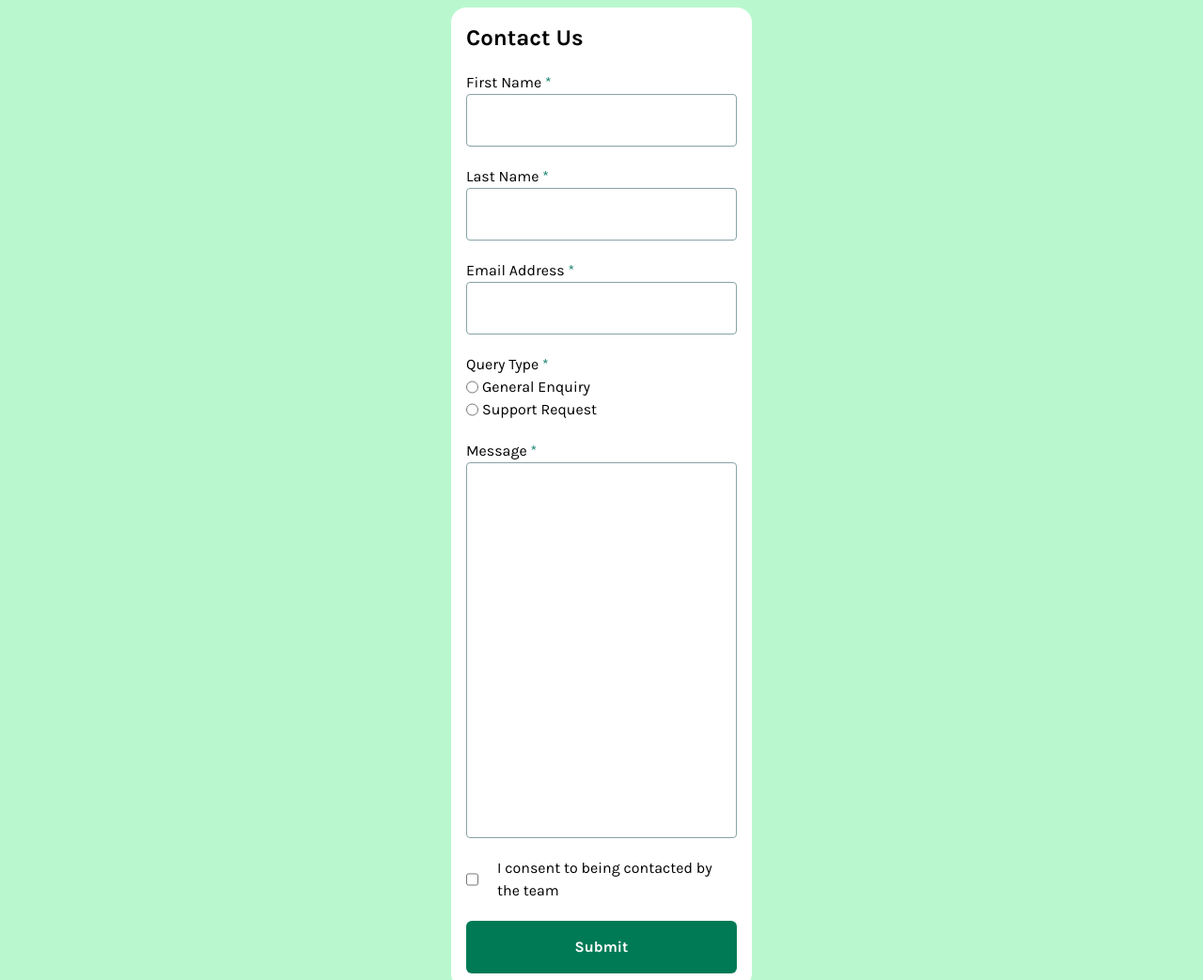
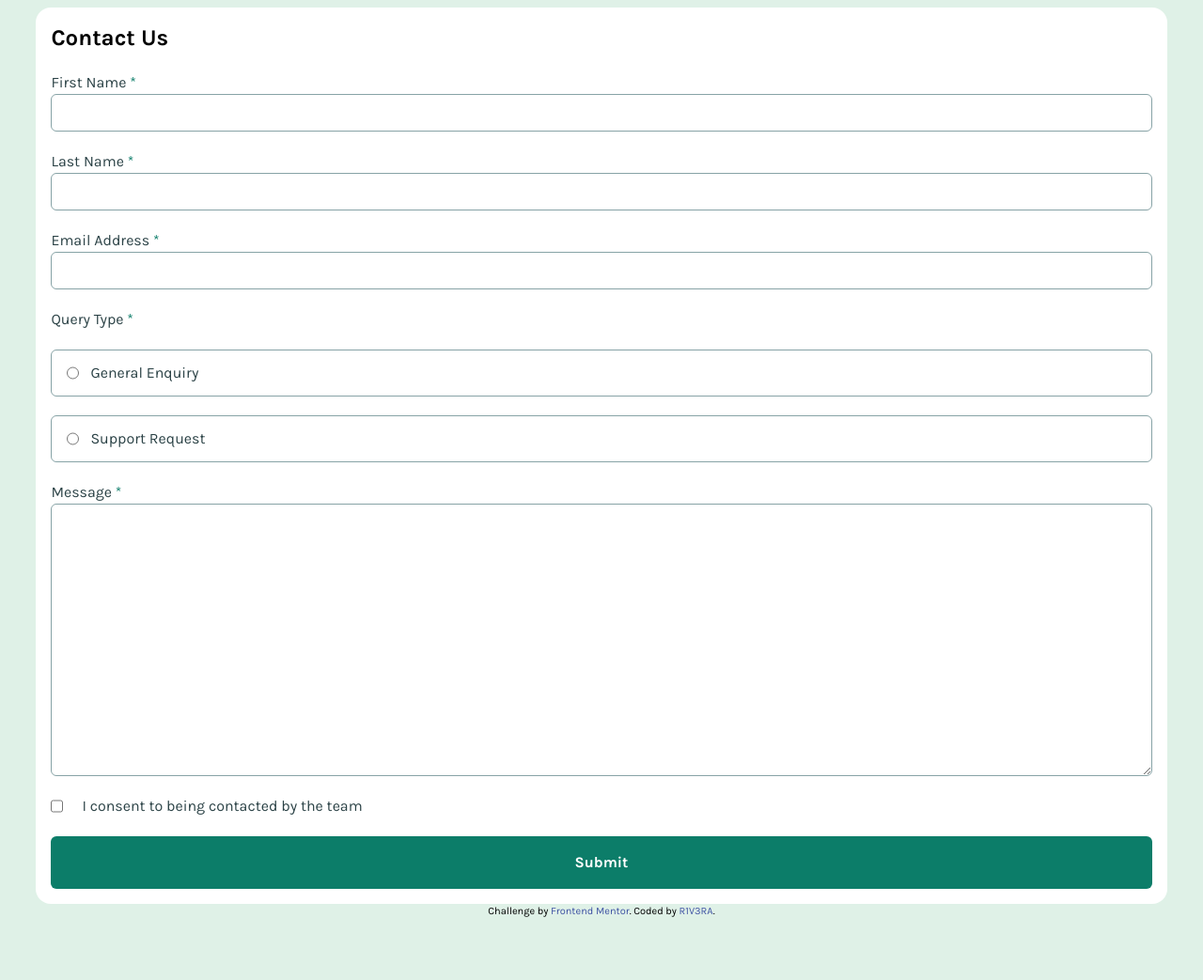
Before and after one commit to R1V3RA-1508/contact-form-main, a plain HTML site: page index.html in a window 1280 px wide. Shown: the top 1043 px of the page at 94% size. After the commit the page ends 979 px from the top, so only its background shows below. Drawn offline with nearby package versions, Linux system fonts and the light colour scheme.

Commit message:
fix: removed vh dependency, fixed colors

```diff
--- a/index.html
+++ b/index.html
@@ -15,44 +15,53 @@
     @font-face {src: url('Karla-Regular.ttf'); font-family: 'Karla'; font-weight: 400;}
     @font-face {src: url('Karla-Bold.ttf'); font-family: 'Karla'; font-weight: 700;}
     body{font-family: 'Karla';}
-    input{border: solid hsl(186, 15%, 59%) 1px; border-radius: 4px}
+    input, .radios{border: solid hsl(186, 15%, 59%) 1px; border-radius: 6px}
     .required::after{content: ' *'; color: hsl(169, 82%, 27%)}
   </style>
+  <style type="text/tailwindcss">
+    @import "tailwindcss";
+    @theme{
+      --color-green-200: hsl(148, 38%, 91%);
+      --color-green-600: hsl(169, 82%, 27%);
+    }
+    label, h2{
+      color: hsl(187, 24%, 22%);
+    }
   </style>
 </head>
 <body class="bg-green-200 flex flex-col items-center">
-<main class="flex flex-col rounded-2xl bg-white w-xs p-4 mt-2 gap-y-[20px]">
+<main class="flex flex-col rounded-2xl bg-white w-[94vw] p-4 mt-2 gap-y-[20px]">
   <h1 class="text-2xl font-bold">Contact Us</h1>
   <section class="flex flex-col">
     <label for="firstname" class="required">First Name</label>
-    <input type="text" name="firstname" class="h-[7vh]">
+    <input type="text" name="firstname" class="h-[40px] pl-2">
   </section>
 
   <section class="flex flex-col">
     <label for="lastname" class="required">Last Name</label>
-    <input type="text" name="lastname" class="h-[7vh]">
+    <input type="text" name="lastname" class="h-[40px] pl-2">
   </section>
 
   <section class="flex flex-col">
     <label for="email" class="required">Email Address</label>
-    <input type="email" name="email" id="" class="h-[7vh]">
+    <input type="email" name="email" id="" class="h-[40px] pl-2">
     <!--Please enter a valid email address-->
   </section>
-  <section class="flex flex-col">
+  <section class="flex flex-col gap-y-[20px]">
     <h2 class="required">Query Type</h2>
-    <div class="flex flex-row">
+    <div class="radios flex flex-row p-3 pl-4 pr-4">
       <input type="radio" name="general" id="" value="general">
-      <label for="general" class='ml-1'>General Enquiry</h2>
+      <label for="general" class='ml-3'>General Enquiry</h2>
       </div>
-    <div class="flex flex-row">
+    <div class="radios flex flex-row p-3 pl-4 pr-4">
       <input type="radio" name="general" id="" value="support">
-      <label for="support" class='ml-1'>Support Request</label>
+      <label for="support" class='ml-3'>Support Request</label>
     </div>
     <!--Please select a query type-->
     </section>
   <section class="flex flex-col">
     <label for="message" class="required">Message</label>
-    <input type="text" name="message" class="h-[50vh]">
+    <textarea type="text" name="message" class="h-[290px] pl-2 radios"></textarea>
     <!--This field is required-->
   </section>
 
@@ -62,7 +71,7 @@
   </section>
   <!--To submit this form, please consent to being contacted-->
 
-  <button class="p-4 bg-emerald-700 text-white font-bold rounded-md">Submit</button>
+  <button type="submit" class="p-4 bg-green-600 text-white font-bold rounded-md">Submit</button>
 
   <section class="hidden">
     Message Sent!
```
